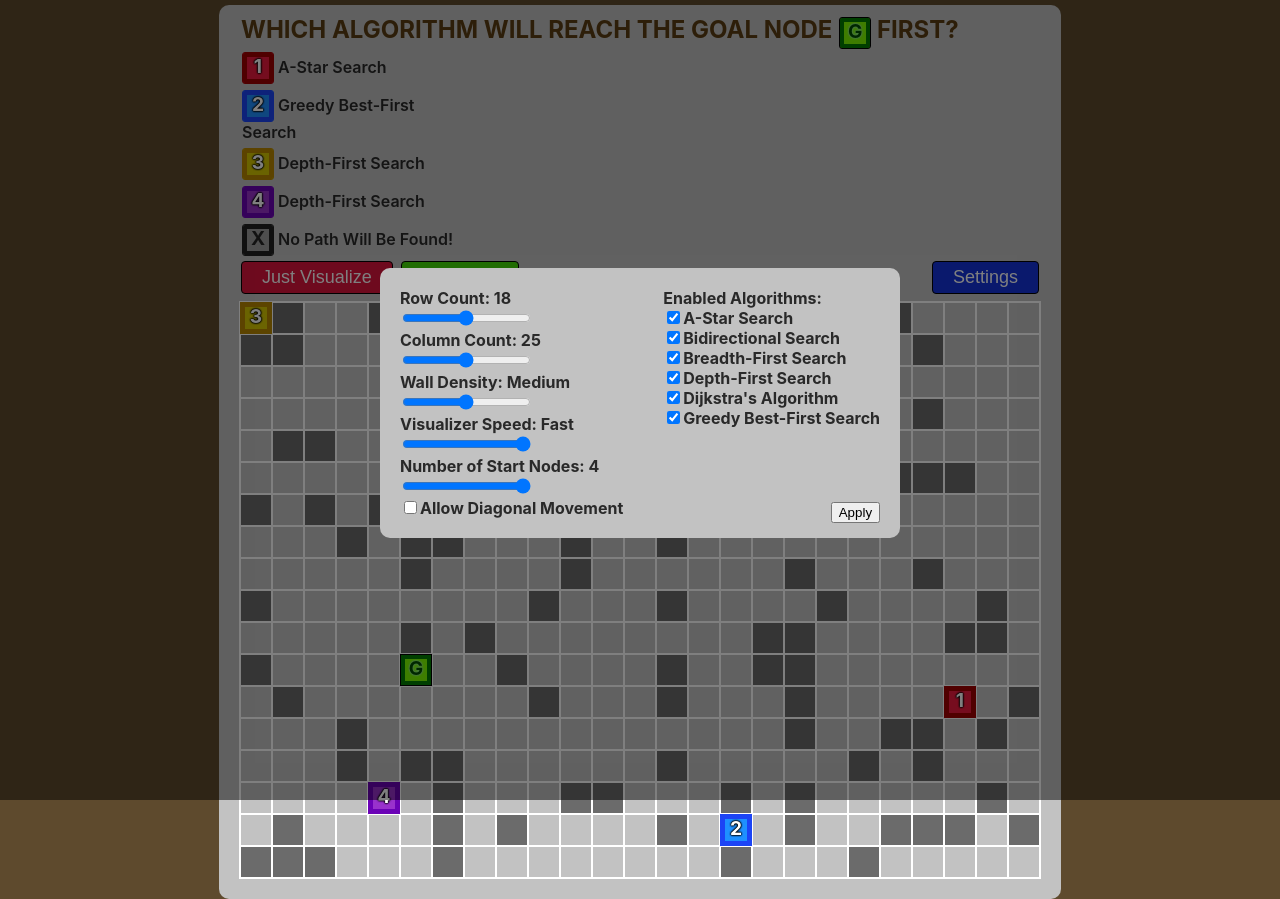
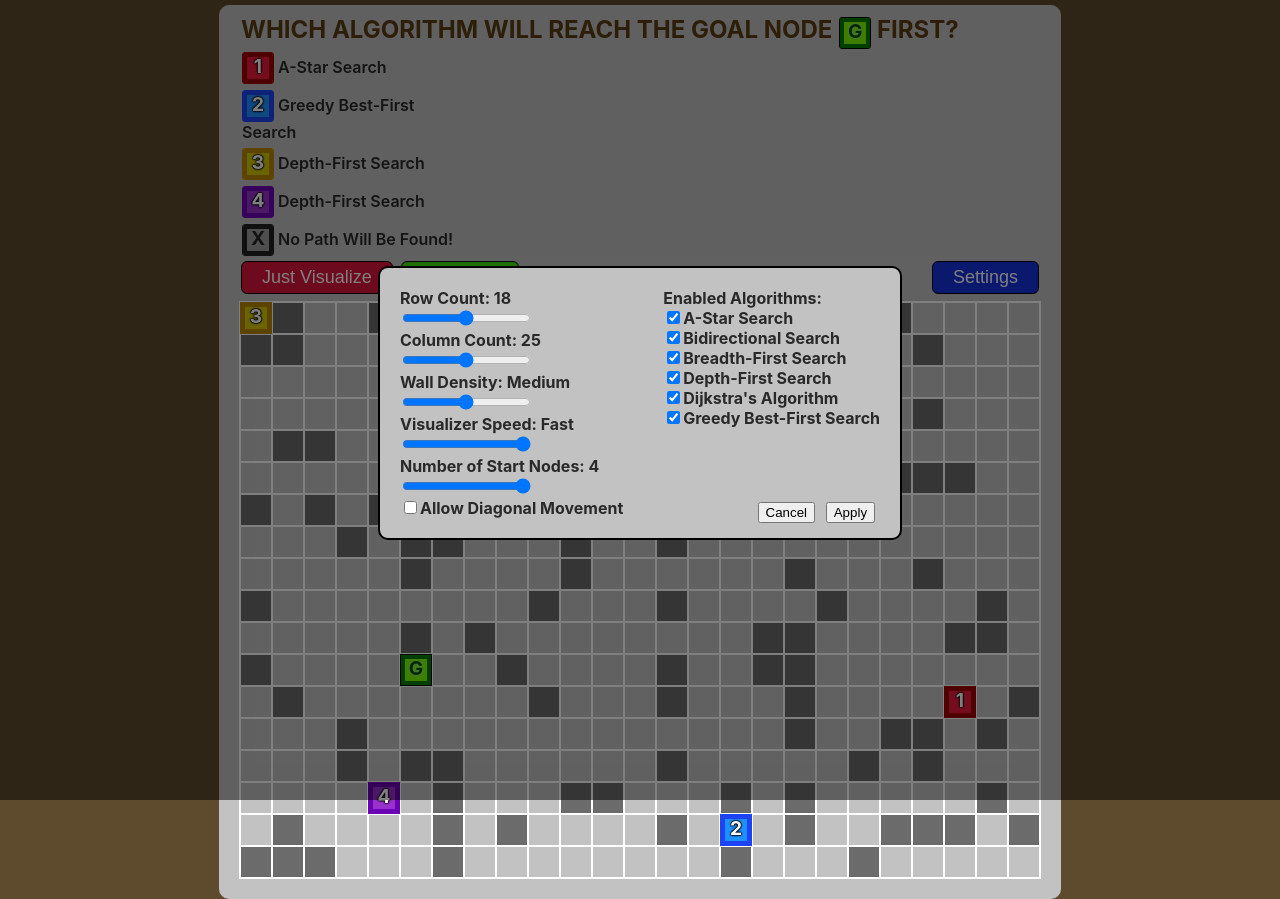
Before and after one commit to vik-ma/pathfinding-race, a React (Create React App) app: page / in a window 1280 px wide. Both pictures are taken after a click on the button "Settings". Built offline with nearby package versions, Linux system fonts and the light colour scheme.

Commit message:
Added cancel button for settings menu

```diff
--- a/src/App.css
+++ b/src/App.css
@@ -52,6 +52,7 @@ body {
     border-radius: 10px;
     min-width: 400px;
     inline-size: min-content;
+    border: 2px solid black;
 }
 
 .settingsInner {
@@ -70,10 +71,17 @@ body {
     inline-size: max-content;
 }
 
-.settingsButton {
+.settingsApplyButton {
     position: absolute;
     bottom: 15px;
-    right: 20px;
+    right: 5px;
+    margin-right: 20px;
+}
+
+.settingsCancelButton {
+    position: absolute;
+    right:85px;
+    bottom:15px;
 }
 
 .buttonContainer {
@@ -84,7 +92,7 @@ body {
 
 .titleBarButton {
     margin: 2px;
-    border-radius: 4px;
+    border-radius: 6px;
     font-size: 18px;
     color: white;
     padding: 5px 20px;
@@ -96,7 +104,7 @@ body {
 }
 
 .titleBarButton:hover {
-    background-color: rgb(219, 219, 219);
+    background-color: rgb(194, 194, 194);
     color:#292929;
 }
 
--- a/src/App.js
+++ b/src/App.js
@@ -254,6 +254,7 @@ function App() {
             setVisIsFinished,
             visIsOngoing,
             setVisIsOngoing,
+            setIsSettingsRendered
           }}
         >
           <div className="appContainer">
--- a/src/PathfindingVisualizer/GridCustomizer.js
+++ b/src/PathfindingVisualizer/GridCustomizer.js
@@ -18,6 +18,7 @@ export const GridCustomizer = () => {
     setDisabledAlgos,
     visualizerSpeed,
     setVisualizerSpeed,
+    setIsSettingsRendered,
   } = useContext(GridContext);
 
   const defaultRowValue = rowCount;
@@ -215,7 +216,10 @@ export const GridCustomizer = () => {
           />
           <label htmlFor="greedy">Greedy Best-First Search</label>
 
-          <div className="settingsButton">
+          <div className="settingsCancelButton">
+            <button onClick={() => setIsSettingsRendered(false)}>Cancel</button>
+          </div>
+          <div className="settingsApplyButton">
             <button onClick={() => remakeGrid()}>Apply</button>
           </div>
         </div>
```
